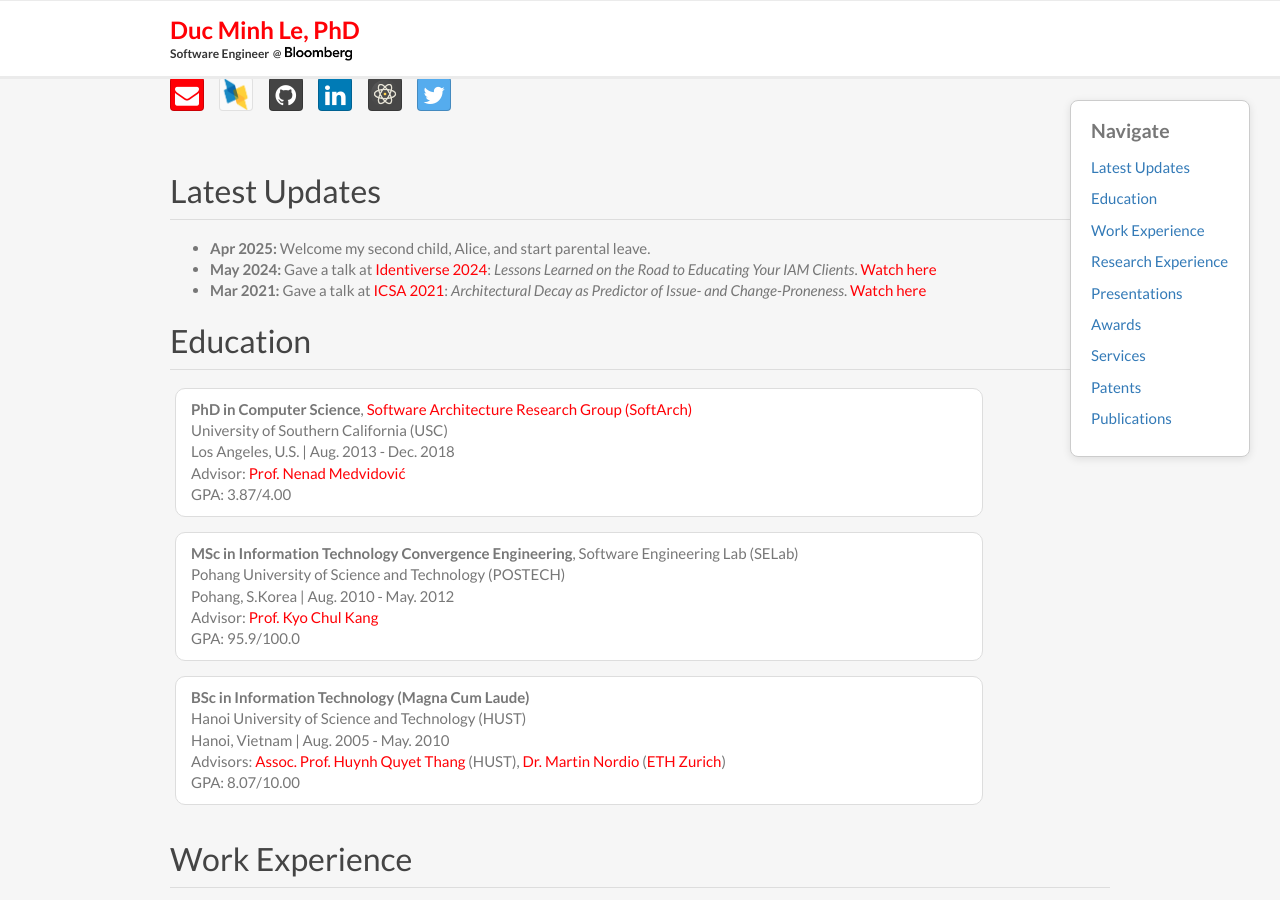
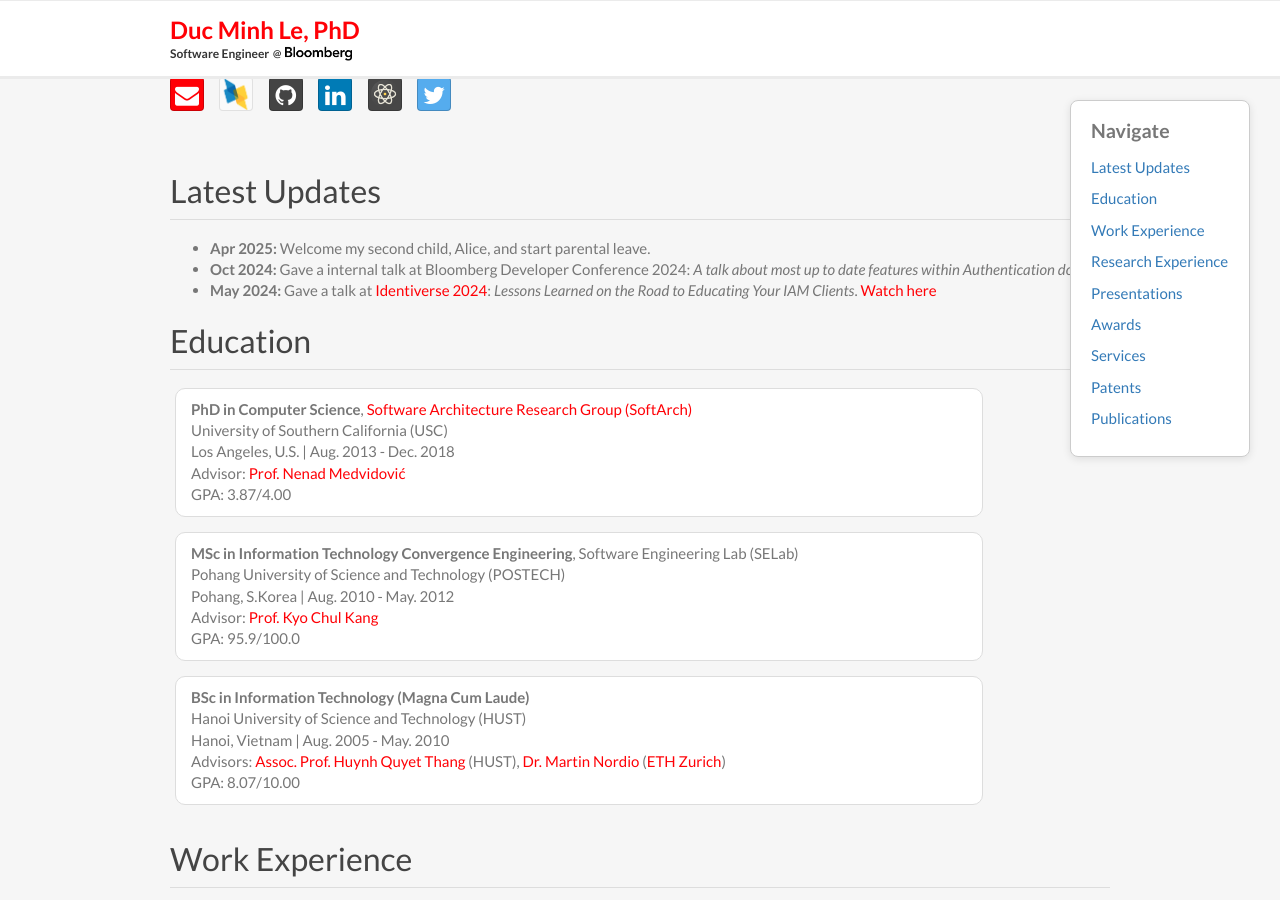
Before and after one commit to lemduc/lemduc.github.io, a Jekyll site: the page built from index.html, in a window 1280 px wide and 900 px high, scrolled down 382 px. Built offline with Jekyll 4.4.1, drawn with Linux system fonts in a browser that asks for light colours; nearby versions of some CDN libraries.

Commit message:
Minor update

```diff
--- a/_includes/latest_updates.html
+++ b/_includes/latest_updates.html
@@ -1,6 +1,6 @@
 <ul class="latest-updates">
     <li><strong>Apr 2025:</strong> Welcome my second child, Alice, and start parental leave.</li>
+    <li><strong>Oct 2024:</strong> Gave a internal talk at <a href="https://developer.bloomberg.com/events/developer-conference-2024/" target="_blank"></a>Bloomberg Developer Conference 2024</a>: <em>A talk about most up to date features within Authentication domain</em>.</li>
     <li><strong>May 2024:</strong> Gave a talk at <a href="https://identiverse.com/" target="_blank">Identiverse 2024</a>: <em>Lessons Learned on the Road to Educating Your IAM Clients</em>. <a href="https://www.youtube.com/watch?v=0LWC0AGyPwU&list=PLpKq7xRiIHaTnED9dAIusB4ffM_b8iyM4&index=61" target="_blank">Watch here</a></li>
-    <li><strong>Mar 2021:</strong> Gave a talk at <a href="https://icsa-conferences.org/2021/attending/program/" target="_blank">ICSA 2021</a>: <em>Architectural Decay as Predictor of Issue- and Change-Proneness</em>. <a href="https://www.youtube.com/watch?v=q0ksLwibbZ0" target="_blank">Watch here</a></li>
     <!-- Add more updates as needed -->
 </ul>
```
Also changed, not shown: 1 other file.
